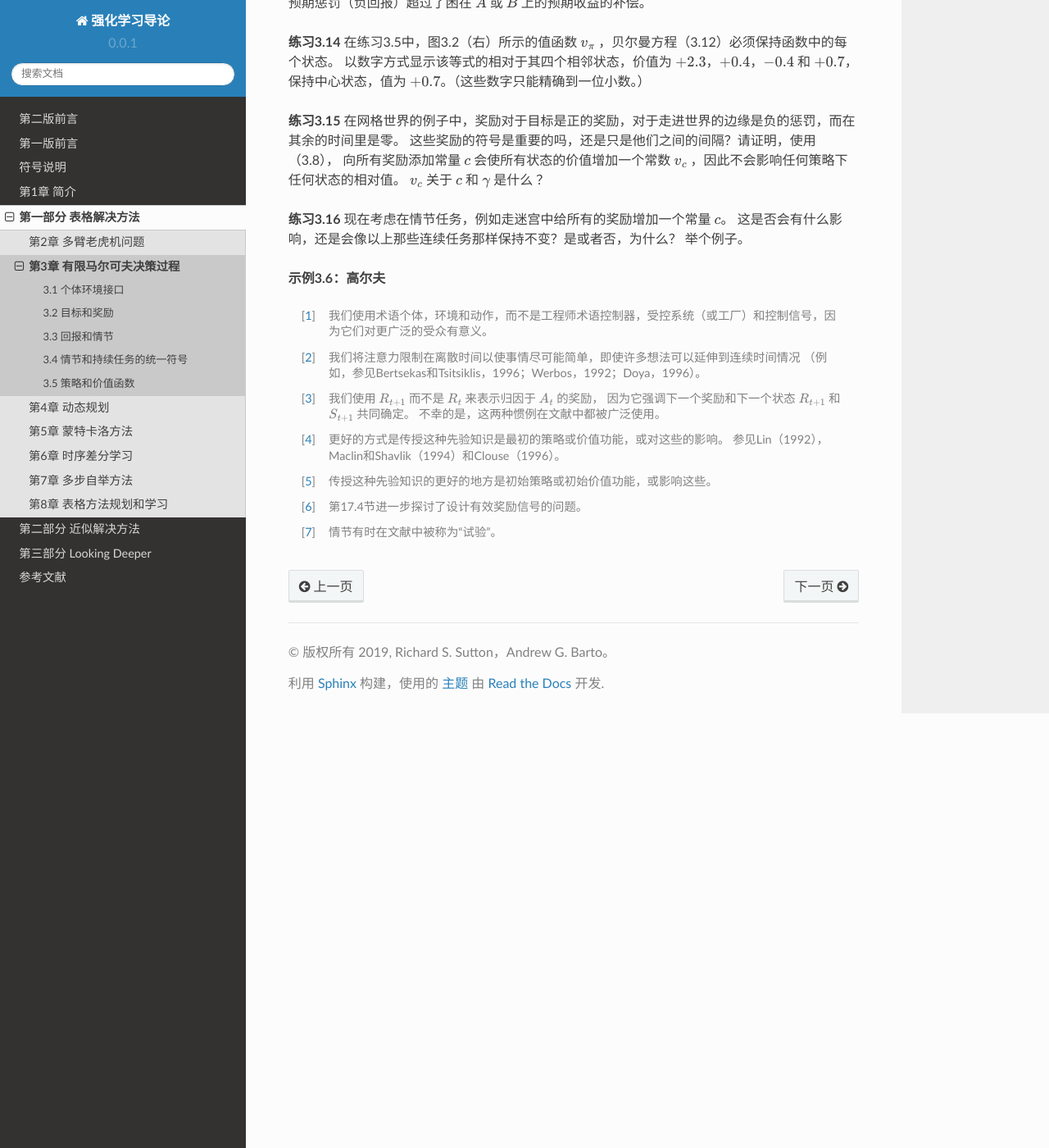
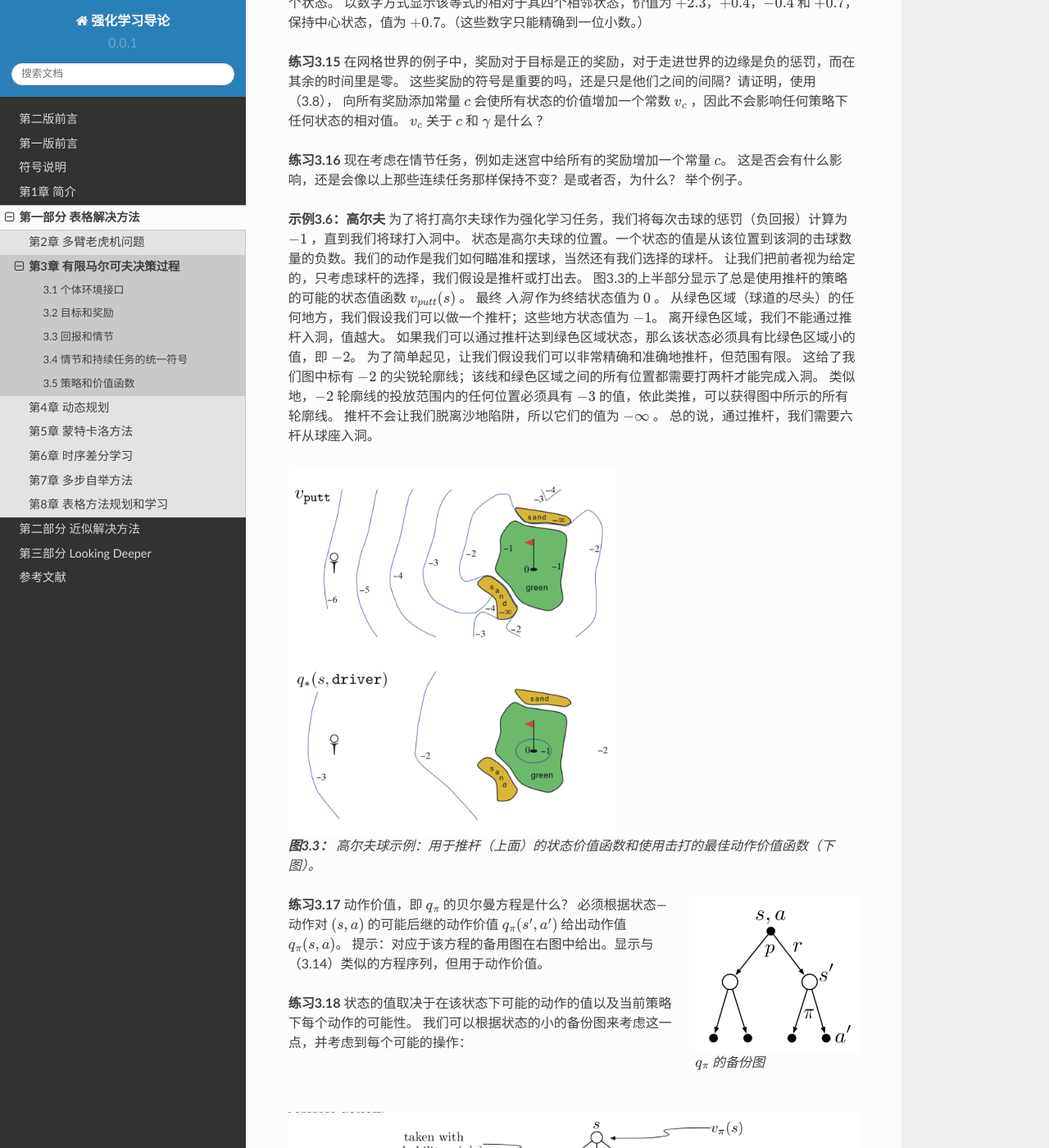
Before and after one commit to qiwihui/reinforcement-learning-an-introduction-chinese, a Sphinx documentation site: the page built from source/partI/chapter3/finite_markov_decision_process.rst, in a window 1280 px wide and 1400 px high, scrolled down 10923 px. Shown: the whole window at 82% size. Built offline with Sphinx 7.4.7 and the Read the Docs theme 2.0.0, drawn with Linux system fonts in a browser that asks for light colours; some of the changed text lies outside the part shown.

Commit message:
docs: 示例3.6：高尔夫

```diff
--- a/source/partI/chapter3/finite_markov_decision_process.rst
+++ b/source/partI/chapter3/finite_markov_decision_process.rst
@@ -16,6 +16,7 @@ MDP是强化学习问题的数学理想化形式，可以对其进行精确的
 与所有人工智能一样，在适用范围和数学易处理性之间存在着一种矛盾。
 在本章中，我们将介绍这种矛盾关系，并讨论它所暗示的一些权衡和挑战。
 第17章介绍了在MDP之外进行强化学习的一些方法。
+
 
 3.1 个体环境接口
 ^^^^^^^^^^^^^^^^^^
@@ -197,6 +198,7 @@ MDP框架是从相互作用的目标导向学习的问题中抽象出来的。
 它应该有 :math:`s, a, s^\prime, r` 和 :math:`p(s^\prime,r|s,a)` 的列，
 以及 :math:`p(s^\prime,r|s,a)>0` 的每个4元组的行。
 
+
 3.2 目标和奖励
 ^^^^^^^^^^^^^^
 
@@ -222,6 +224,7 @@ MDP框架是从相互作用的目标导向学习的问题中抽象出来的。
 例如，国际象棋游戏个体应该仅仅因为实际获胜而获得奖励，而不是为了实现拿走对手的棋子或控制棋盘中心这样的子目标。
 如果实现这些类型的子目标得到奖励，那么个体可能会找到一种方法来实现它们而不实现真正的目标。
 例如，即使以失去游戏为代价，它也可能找到一种方法来获取对手的棋子。奖励信号是你与机器人沟通的 *方式*，而不是您希望 *如何* 实现 [6]_。
+
 
 3.3 回报和情节
 ^^^^^^^^^^^^^^^^
@@ -364,6 +367,7 @@ MDP框架是从相互作用的目标导向学习的问题中抽象出来的。
 我们在本书的剩余部分中使用这些约定来简化符号，并表达情节和持续任务之间的近乎相似。
 （之后，在第10章中，我们将介绍一个持续未衰减的形式。）
 
+
 3.5 策略和价值函数
 ^^^^^^^^^^^^^^^^^^^^^^
 
@@ -475,7 +476,7 @@ MDP框架是从相互作用的目标导向学习的问题中抽象出来的。
 从状态 :math:`B`，所有动作都会获得 :math:`+5` 的奖励，并将个体转到 :math:`B^\prime` 。
 
 .. figure:: images/figure-3.2.png
-   :alt: figure-3.5
+   :alt: figure-3.2
 
    **图3.2** 网格世界的例子：等概率随机随机策略的特殊奖励动态（左）和状态值函数（右）。
 
@@ -500,8 +501,59 @@ MDP框架是从相互作用的目标导向学习的问题中抽象出来的。
 **练习3.16** 现在考虑在情节任务，例如走迷宫中给所有的奖励增加一个常量 :math:`c`。
 这是否会有什么影响，还是会像以上那些连续任务那样保持不变？是或者否，为什么？ 举个例子。
 
-**示例3.6：高尔夫**
+**示例3.6：高尔夫** 为了将打高尔夫球作为强化学习任务，我们将每次击球的惩罚（负回报）计算为 :math:`-1` ，直到我们将球打入洞中。
+状态是高尔夫球的位置。一个状态的值是从该位置到该洞的击球数量的负数。我们的动作是我们如何瞄准和摆球，当然还有我们选择的球杆。
+让我们把前者视为给定的，只考虑球杆的选择，我们假设是推杆或打出去。
+图3.3的上半部分显示了总是使用推杆的策略的可能的状态值函数 :math:`v_{putt}(s)` 。
+最终 *入洞* 作为终结状态值为 :math:`0` 。
+从绿色区域（球道的尽头）的任何地方，我们假设我们可以做一个推杆；这些地方状态值为 :math:`-1`。
+离开绿色区域，我们不能通过推杆入洞，值越大。
+如果我们可以通过推杆达到绿色区域状态，那么该状态必须具有比绿色区域小的值，即 :math:`-2`。
+为了简单起见，让我们假设我们可以非常精确和准确地推杆，但范围有限。
+这给了我们图中标有 :math:`-2` 的尖锐轮廓线；该线和绿色区域之间的所有位置都需要打两杆才能完成入洞。
+类似地，:math:`-2` 轮廓线的投放范围内的任何位置必须具有 :math:`-3` 的值，依此类推，可以获得图中所示的所有轮廓线。
+推杆不会让我们脱离沙地陷阱，所以它们的值为 :math:`-\infty` 。
+总的说，通过推杆，我们需要六杆从球座入洞。
 
+.. figure:: images/figure-3.3.png
+    :width: 400px
+    :alt: figure-3.3
+
+    **图3.3：** 高尔夫球示例：用于推杆（上面）的状态价值函数和使用击打的最佳动作价值函数（下图）。
+
+.. figure:: images/q_pi_backup_diagram.png
+    :align: right
+    :width: 200px
+
+    :math:`q_\pi` 的备份图
+
+**练习3.17** 动作价值，即 :math:`q_\pi` 的贝尔曼方程是什么？
+必须根据状态—动作对 :math:`(s,a)` 的可能后继的动作价值 :math:`q_\pi(s^\prime,a^\prime)`
+给出动作值 :math:`q_\pi(s,a)`。
+提示：对应于该方程的备用图在右图中给出。显示与（3.14）类似的方程序列，但用于动作价值。
+
+**练习3.18** 状态的值取决于在该状态下可能的动作的值以及当前策略下每个动作的可能性。
+我们可以根据状态的小的备份图来考虑这一点，并考虑到每个可能的操作：
+
+.. figure:: images/exercise-3.18.png
+    :alt: exercise-3.18
+
+根据给定 :math:`S_t=s` 的预期叶节点 :math:`q_\pi(s,a)` 的值，
+给出对根节点 :math:`v_\pi(s)` 的值的对应于该直觉和图表的方程。
+这个方程式应该包含一个符合策略 :math:`\pi` 条件的预期。
+然后给出第二个等式，其中期望值以 :math:`\pi(a|s)` 方式明确地写出，使得等式中不出现预期值符号。
+
+**练习3.19** 动作值 :math:`q_\pi(s,a)` 取决于预期的下一个奖励和剩余奖励的预期总和。
+再次，我们可以通过一个小的备份图来考虑这一点，这一个根源于一个动作（状态—动作对），并分支到可能的下一个状态：
+
+.. figure:: images/exercise-3.19.png
+    :alt: exercise-3.19
+
+给定 :math:`St = s` 和 :math:`A_t= a`，
+根据预期的下一个奖励 :math:`R_{t+1}` 和预期的下一个状态值 :math:`v_\pi(S_{t+1})`，
+给出与这个直觉和图表对应的方程式的动作值 :math:`q_\pi(s,a)`。
+这个方程式应该包括期望值，但 *不包括* 一个符合策略的条件。
+然后给出第二个方程，用（3.2）定义的 :math:`p(s^\prime,r|s,a)` 明确地写出期望值，使得方程式中不会出现预期值符号。
 
 .. [1]
    我们使用术语个体，环境和动作，而不是工程师术语控制器，受控系统（或工厂）和控制信号，因为它们对更广泛的受众有意义。
```
Also changed, not shown: other parts of source/partI/chapter3/finite_markov_decision_process.rst (+0 -3 lines), source/partI/chapter3/images/exercise-3.18.png (added), source/partI/chapter3/images/exercise-3.19.png (added), source/partI/chapter3/images/exercise3.11.png (deleted), source/partI/chapter3/images/exercise3.12.png (deleted), source/partI/chapter3/images/figure-3.3.png (added), source/partI/chapter3/images/q_pi_backup_diagram.png (added).
